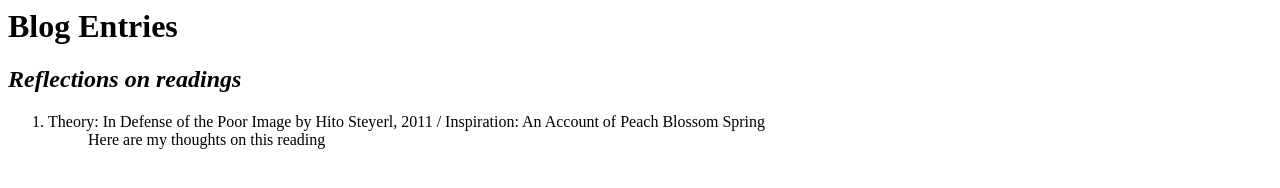
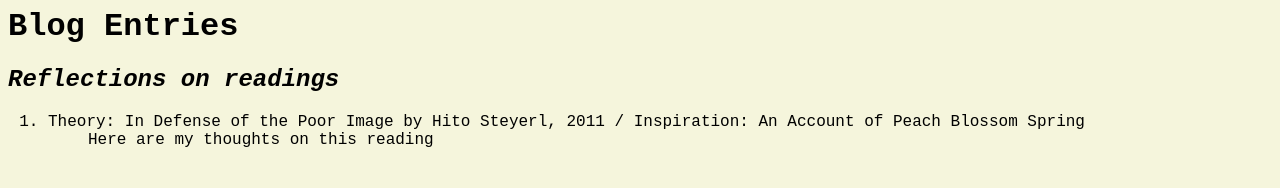
Before and after one commit to shreymendiratta/ima750, a plain HTML site: page blogEntries.html in a window 1280 px wide. Drawn offline with Linux system fonts and the light colour scheme.

Commit message:
Update blogEntries.html

```diff
--- a/blogEntries.html
+++ b/blogEntries.html
@@ -3,6 +3,13 @@
   <head>
     <meta name="description" content="Weekly Blog Entries for IMA 750">
     <meta name="author" content="Shrey Mendiratta">
+
+      <style>
+      body {
+       font-family: "Courier New", Courier, monospace;
+        background-color: beige;
+      }
+    </style>
   </head>
   <body>
    <h1><strong>Blog Entries</strong></h1>
```
